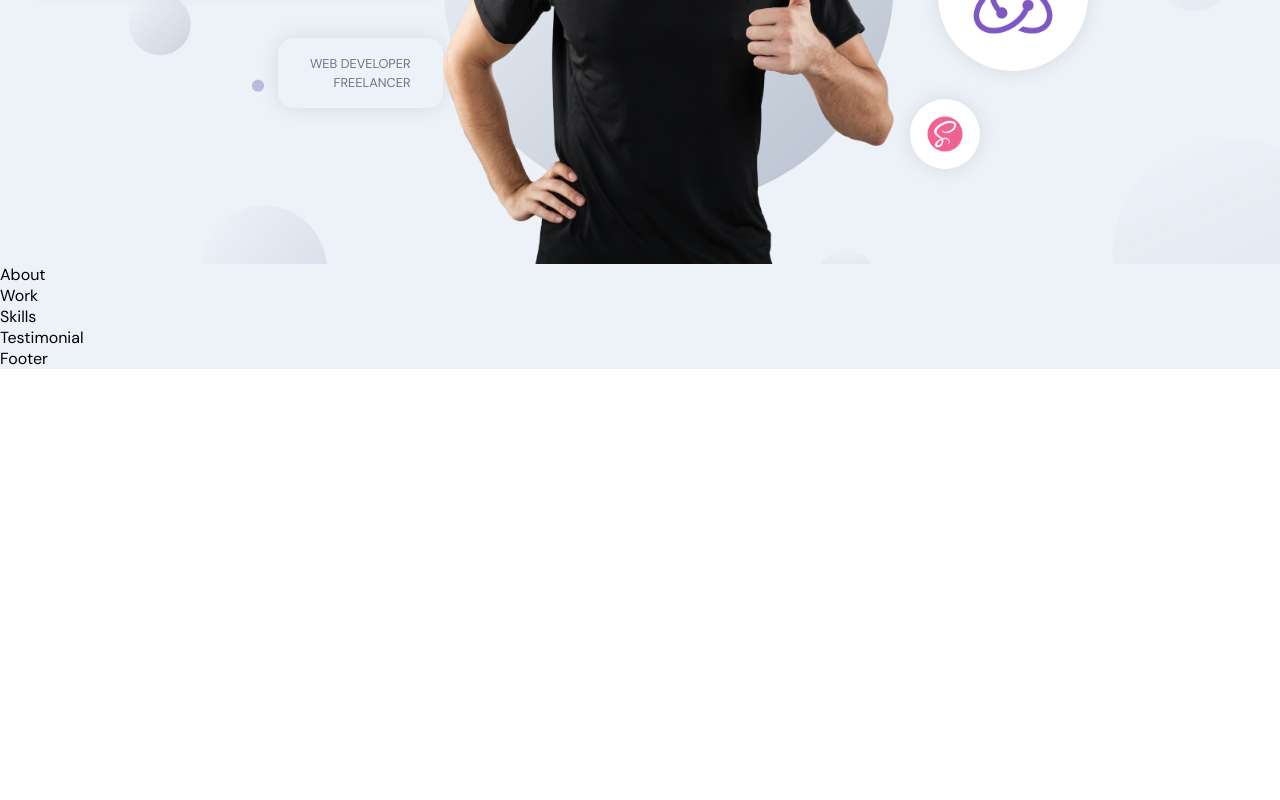
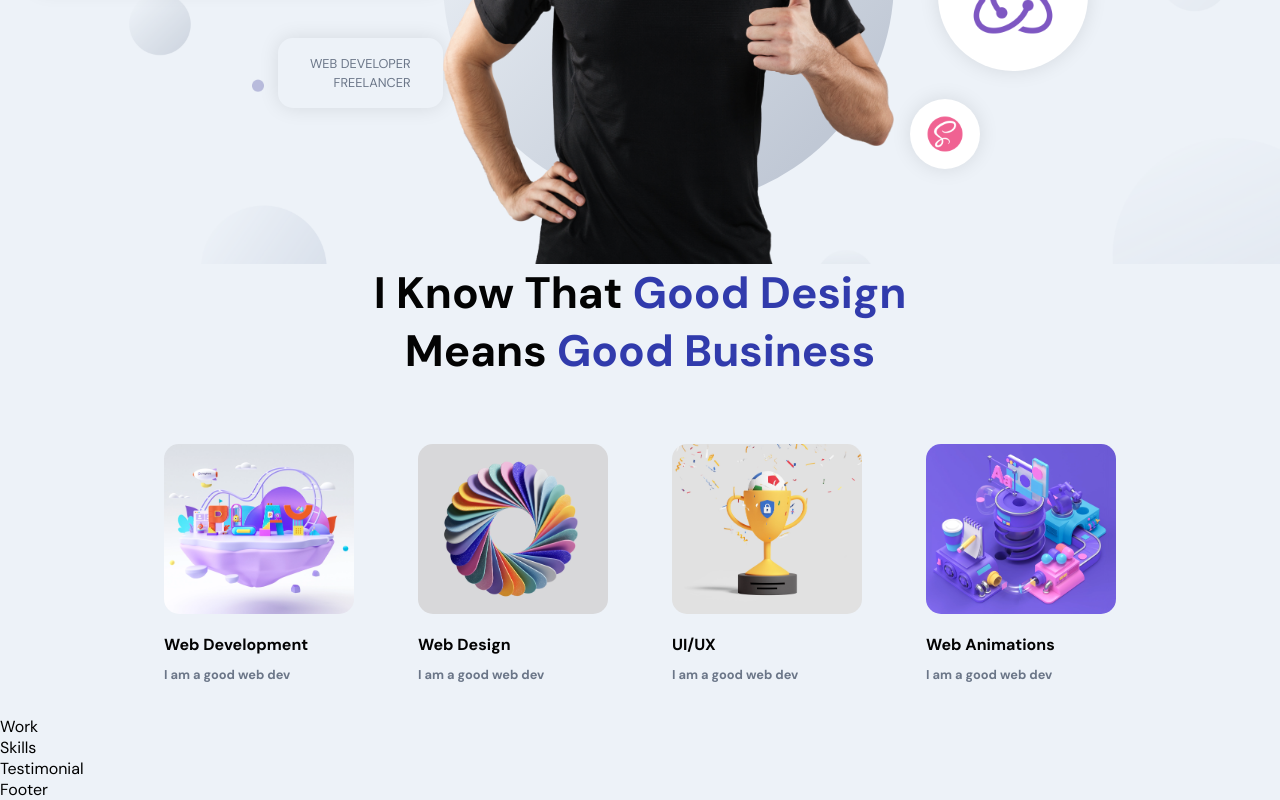
Before and after one commit to manousmastery/myportfoliofrontend, a React (Create React App) app: page / in a window 1280 px wide. Shown: the part 398-1198 px from the top of the page. Before the commit the page ends 800 px from the top, so only its background shows below. Built offline with nearby package versions, Linux system fonts and the light colour scheme.

Commit message:
About section

```diff
--- a/src/container/About/About.jsx
+++ b/src/container/About/About.jsx
@@ -1,9 +1,38 @@
-import React from 'react';
+import React, { useState, useEffect } from 'react';
+import { motion } from 'framer-motion';
+import { images } from '../../constants';
 import './About.scss';
+
+const abouts = [
+    { title: 'Web Development', description: 'I am a good web dev', imgUrl: images.about01 },
+    { title: 'Web Design', description: 'I am a good web dev', imgUrl: images.about02 },
+    { title: 'UI/UX', description: 'I am a good web dev', imgUrl: images.about03 },
+    { title: 'Web Animations', description: 'I am a good web dev', imgUrl: images.about04 }
+];
 
 const About = () => {
     return (
-        <div>About</div>
+        <>
+            <h2 className='head-text'> I know that <span>Good design</span>
+                <br />means <span> Good Business</span>
+            </h2>
+
+            <div className='app__profiles'>
+                {abouts.map((about, index) => {
+                    return <motion.div
+                        whileInView={{ opacity: 1 }}
+                        whileHover={{ scale: 1.1 }}
+                        transition={{ duration: 0.5, type: 'tween' }}
+                        className='app__profile-item'
+                        key={about.title + index}
+                    >
+                        <img src={about.imgUrl} alt={about.title} />
+                        <h2 className="bold-text" style={{ marginTop: 20 }}> {about.title}</h2>
+                        <h2 className="p-text" style={{ marginTop: 10 }}> {about.description}</h2>
+                    </motion.div>
+                })}
+            </div>
+        </>
     )
 }
 
--- a/src/container/About/About.scss
+++ b/src/container/About/About.scss
@@ -0,0 +1,39 @@
+.app__about {
+    flex: 1;
+    width: 100%;
+    flex-direction: column;
+}
+
+
+.app__profiles {
+    display: flex;
+    justify-content: center;
+    align-items: flex-start;
+    flex-wrap: wrap;
+    margin-top: 2rem;
+}
+
+.app__profile-item {
+    width: 190px;
+    display: flex;
+    justify-content: flex-start;
+    align-items: flex-start;
+    flex-direction: column;
+    margin: 2rem;
+
+    img {
+        width: 100%;
+        height: 170px;
+        border-radius: 15px;
+        object-fit: cover;
+    }
+
+    @media screen and (min-width: 2000px) {
+        width: 370px;
+        margin: 2rem 4rem;
+
+        img {
+            height: 320px;
+        }
+    }
+}
--- a/src/container/Header/Header.jsx
+++ b/src/container/Header/Header.jsx
@@ -58,7 +58,7 @@
             >
                 {[images.flutter, images.redux, images.sass].map((circle) => {
                     return (
-                        <div className='circle-cmp app__flex' key='circle'>
+                        <div className='circle-cmp app__flex' key={circle}>
                             <img src={circle} alt='circle' />
                         </div>
                     )
```
